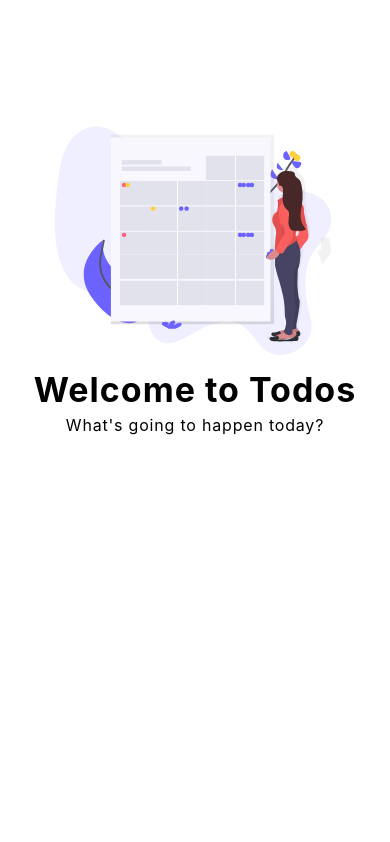
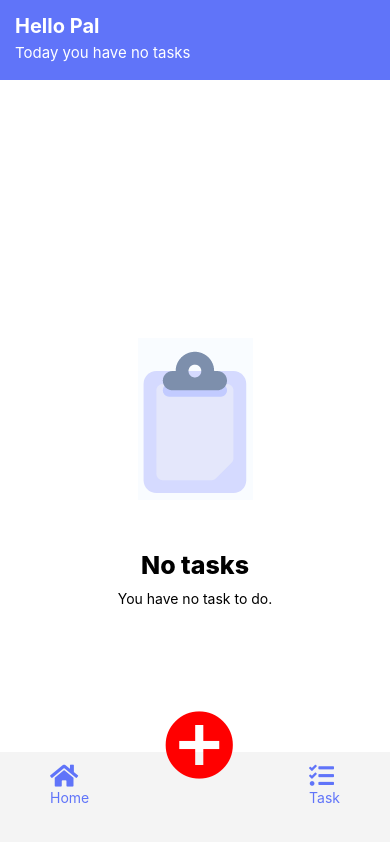
Before and after one commit to coolpythoncodes/ReactNative-TodoList, a React Native app: screen / in a window 390 px wide. Built offline with nearby package versions, Linux system fonts and the light colour scheme.

Commit message:
NoTodo Screen

```diff
--- a/App.js
+++ b/App.js
@@ -1,14 +1,31 @@
-import React from 'react';
-import { StatusBar, StyleSheet, View } from 'react-native';
-import WelcomeScreen from './components/WelcomeScreen';
+import React, { useState } from 'react';
+import { StyleSheet, View } from 'react-native';
+import WelcomeScreen from './Screens/WelcomeScreen';
+import NoTodoScreen from './Screens/NoTodoScreen';
 
 const App = () => {
+
+  const [todos, setTodos] = useState([
+    {
+      id: Math.random(),
+      title: 'Learn React',
+    },
+    {
+      id: Math.random(),
+      title: 'Read my Bible',
+    },
+    {
+      id: Math.random(),
+      title: 'pray',
+    },
+  ])
 
   return (
     // <View>Hello World</View>
     <View style={styles.container}>
-      <StatusBar backgroundColor='#fff'/>
-      <WelcomeScreen />
+
+      {/* <WelcomeScreen /> */}
+      <NoTodoScreen todos={todos}/>
     </View>
 
   );
--- /dev/null
+++ b/Screens/NoTodoScreen.js
@@ -0,0 +1,53 @@
+import React from 'react';
+import { Image, StatusBar, StyleSheet, Text, View } from 'react-native';
+import HeaderBar from '../components/HeaderBar';
+
+import noTodoImage from '../assests/noToDo.png';
+import FooterBar from '../components/FooterBar';
+
+const NoTodoScreen = ({ todos }) => {
+    return (
+        <View style={styles.container}>
+                <StatusBar backgroundColor='#6074F9' />
+
+                <HeaderBar todos={todos} />
+
+                <View style={styles.body}>
+                    <Image source={noTodoImage} />
+                    <Text style={styles.heading}>No tasks</Text>
+                    <Text>You have no task to do.</Text>
+                </View>
+
+                <View style={styles.footer}>
+                    <FooterBar />
+                </View>
+
+        </View>
+    );
+}
+
+const styles = StyleSheet.create({
+    container: {
+        flex: 1,
+        flexDirection:'column',
+        backgroundColor: '#fff',
+        justifyContent:'space-between'
+    },
+    body: {
+        flex: 0.5,
+        backgroundColor: '#fff',
+        justifyContent: 'flex-end',
+        alignItems: 'center',
+    },
+    heading: {
+        fontWeight: '800',
+        fontSize: 25,
+        paddingTop: 50,
+        paddingBottom: 10,
+    },
+    footer: {
+        flex:0.12,
+        backgroundColor: '#f4f4f4',
+    }
+})
+export default NoTodoScreen;
--- a/components/WelcomeScreen.js
+++ b/Screens/WelcomeScreen.js
@@ -1,10 +1,11 @@
 import React from 'react';
-import { Image, StyleSheet, Text, View } from 'react-native';
+import { StatusBar, Image, StyleSheet, Text, View } from 'react-native';
 import welcomeScreenImage from '../assests/login.png';
 
 const WelcomeScreen = () => {
     return (
         <View style={styles.container}>
+            <StatusBar backgroundColor='#fff' barStyle='dark-content'/>
             <View>
                 <Image source={welcomeScreenImage} />
             </View>
```
